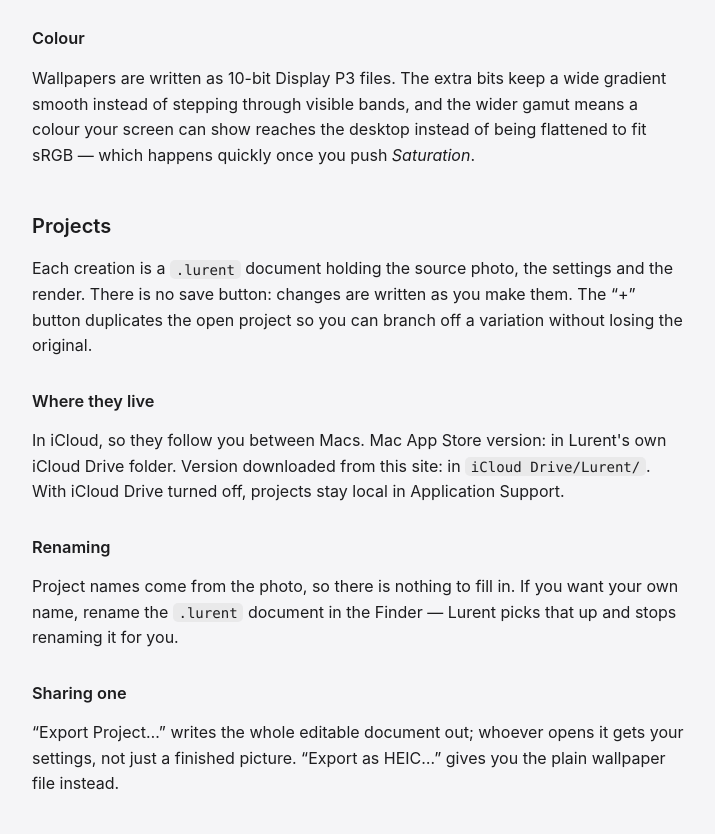
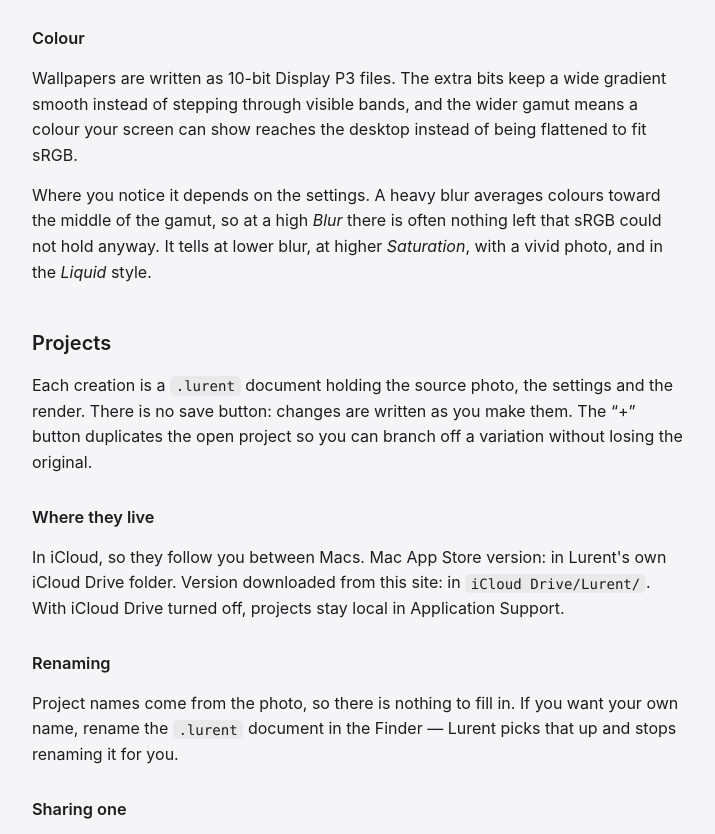
Before and after one commit to philippherzig/lurent, a plain HTML site: page site/support.html in a window 1280 px wide. Shown: the part 1076-1910 px from the top of the page, without its empty margins (280-995 px from the left). Drawn offline with Linux system fonts and the light colour scheme.

Commit message:
Say where the wider gamut actually shows
Measured on a real Display P3 photo through BlurProcessor, share of pixels
that leave sRGB:

    blur  sat 1.15   sat 1.50   sat 2.00
      10     1.71%     10.39%     25.90%
      30     0.00%      3.10%     17.65%
      55     0.00%      0.00%      5.59%

Blur is an averaging operation, so it pulls colour toward the middle of
the gamut: at the default blur of 55 there is frequently nothing left that
sRGB could not have held, and the finished wallpaper measures 0.00% out of
gamut despite being a correct P3 file.

The support page implied the opposite — that pushing Saturation was enough
to see it. It says what actually governs it now. The store listing keeps
its claim, which is about what the file is rather than what any one
wallpaper looks like.

Co-Authored-By: Claude Opus 5 <noreply@anthropic.com>

```diff
--- a/site/support.html
+++ b/site/support.html
@@ -87,7 +87,11 @@
   <p>Wallpapers are written as 10-bit Display P3 files. The extra bits keep a wide
   gradient smooth instead of stepping through visible bands, and the wider gamut
   means a colour your screen can show reaches the desktop instead of being flattened
-  to fit sRGB — which happens quickly once you push <em>Saturation</em>.</p>
+  to fit sRGB.</p>
+  <p>Where you notice it depends on the settings. A heavy blur averages colours
+  toward the middle of the gamut, so at a high <em>Blur</em> there is often nothing
+  left that sRGB could not hold anyway. It tells at lower blur, at higher
+  <em>Saturation</em>, with a vivid photo, and in the <em>Liquid</em> style.</p>
 
   <h2>Projects</h2>
   <p>Each creation is a <code>.lurent</code> document holding the source photo, the
```
